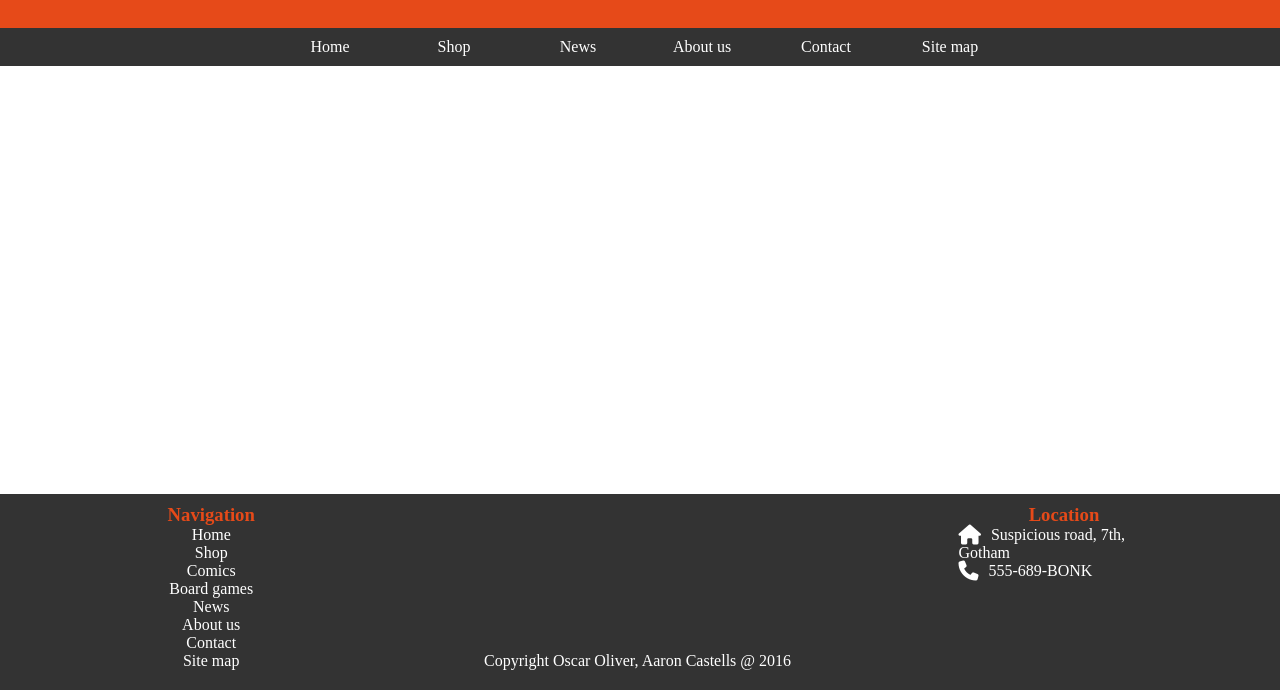
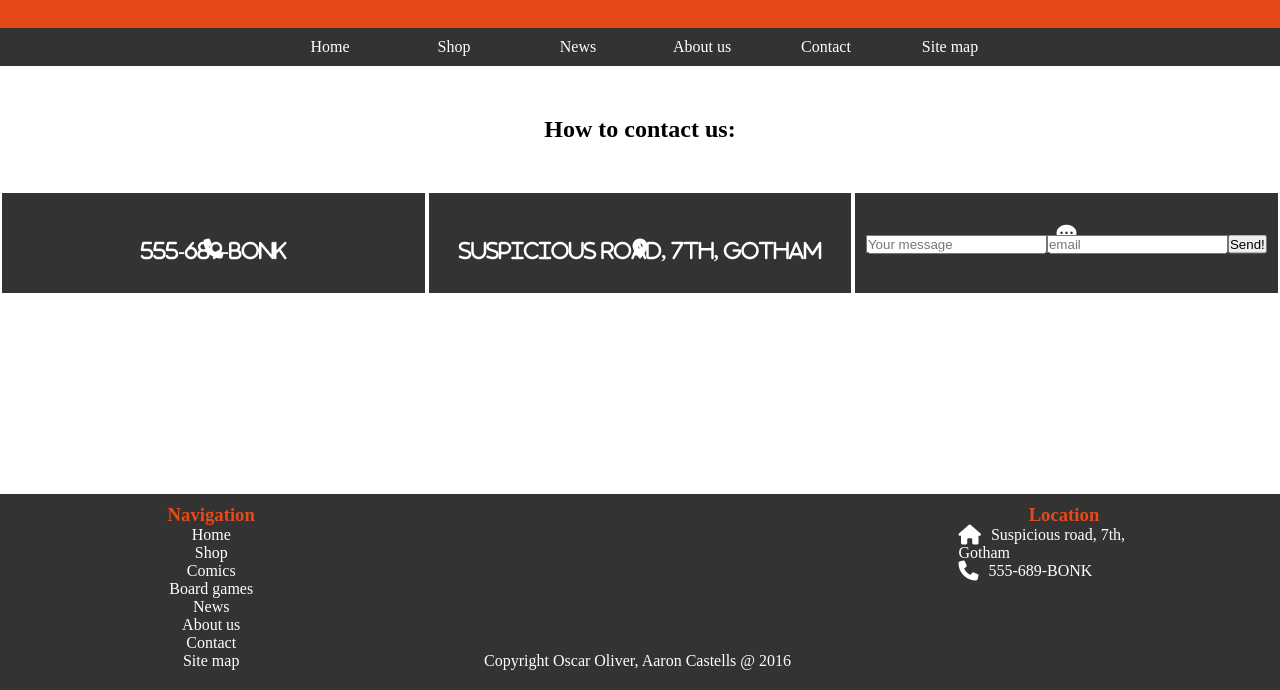
Before and after one commit to OscarOliver/WebComic, a plain HTML site: page contact.html in a window 1280 px wide. Shown: the part 110-800 px from the top of the page. Drawn offline with Linux system fonts and the light colour scheme; a web font is replaced by a local one.

Commit message:
+ Fix Footer

```diff
--- a/contact.html
+++ b/contact.html
@@ -35,7 +35,14 @@
         </nav>
     </header>
     <div id="content">
-
+    <section id="contact">
+        <div class="container">
+            <h2>How to contact us:</h2>
+            <div class="columnThird"><i class="fa fa-phone fa-lg"><br><br>555-689-BONK</i></div>
+            <div class="columnThird"><i class="fa fa-map-marker fa-lg"><br><br>Suspicious road, 7th, Gotham</i></div>
+            <div class="columnThird"><i class="fa fa-commenting fa-lg"><br><br><form action="contact.html"> <input type="text" placeholder="Your message" required><input type="email" placeholder="email" required><button type="submit" onautocomplete="">Send!</button> </form></i></div>
+        </div>
+    </section>
     </div>
     <div id="footer">
         <div class="container">
--- a/css/style.css
+++ b/css/style.css
@@ -278,3 +278,26 @@ ul.menu li:hover ul {
     color: #666;
     font-weight: bold;
 }
+
+/*Contact*/
+
+#contact{
+    text-align: center;
+}
+
+#contact i{
+    position: relative;
+    top: 50%;
+    transform: translateY(-50%);
+}
+
+#contact .container h2{
+    margin-bottom: 50px;
+}
+
+#contact .columnThird{
+    height:100px;
+    vertical-align: middle;
+    background-color: #333;
+    color: white;
+}
```
Also changed, not shown: 1 other file.
